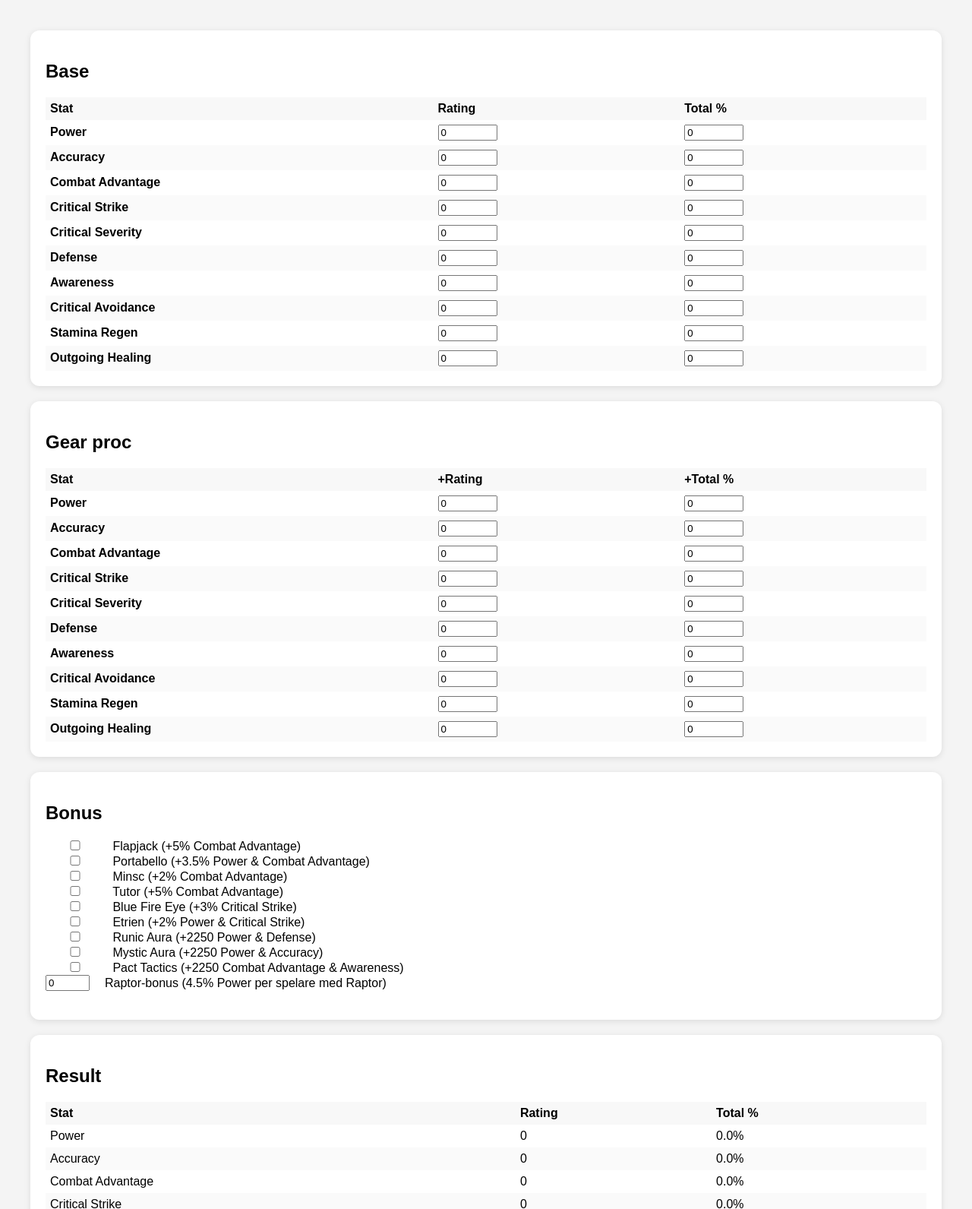
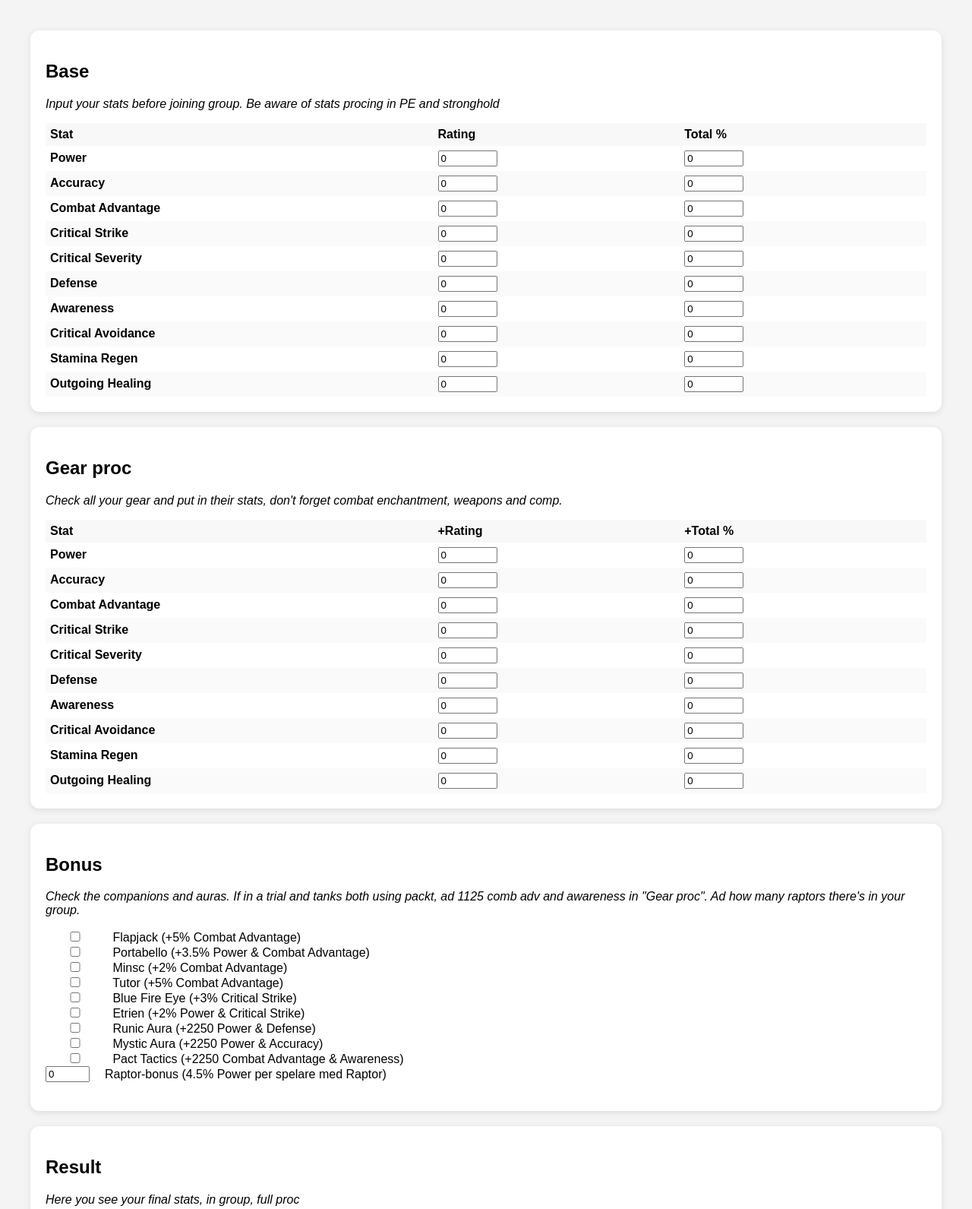
Before and after one commit to GizTux/Neverwinter, a plain HTML site: page index.html in a window 1280 px wide. Shown: the top 1591 px of the page at 76% size. Drawn offline with Linux system fonts and the light colour scheme.

Commit message:
Update index.html

```diff
--- a/index.html
+++ b/index.html
@@ -2,7 +2,7 @@
 <html lang="sv">
 <head>
   <meta charset="UTF-8" />
-  <title>Staträknare</title>
+  <title>Statcalculator</title>
   <style>
     body { font-family: sans-serif; margin: 40px; background: #f4f4f4; }
     .card { background: white; padding: 20px; margin-bottom: 20px; border-radius: 12px; box-shadow: 0 2px 8px rgba(0,0,0,0.1); }
@@ -67,6 +67,7 @@
 
 <div class="card">
   <h2>Base</h2>
+  <p><i>Input your stats before joining group. Be aware of stats procing in PE and stronghold</i></p>
   <table>
     <thead>
       <tr>
@@ -81,6 +82,7 @@
 
 <div class="card">
   <h2>Gear proc</h2>
+  <p><i>Check all your gear and put in their stats, don't forget combat enchantment, weapons and comp.</i></p>
   <table>
     <thead>
       <tr>
@@ -96,6 +98,7 @@
 <!-- BONUSLISTA UTAN DE TRE BORTTAGNA -->
 <div class="card">
   <h2>Bonus</h2>
+  <p><i>Check the companions and auras. If in a trial and tanks both using packt, ad 1125 comb adv and awareness in "Gear proc". Ad how many raptors there's in your group.</i></p>
   <label><input type="checkbox" class="bonus" data-bonus='{"Combat Advantage":{"total":5}}'> Flapjack (+5% Combat Advantage)</label><br>
   <label><input type="checkbox" class="bonus" data-bonus='{"Power":{"total":3.5},"Combat Advantage":{"total":3.5}}'> Portabello (+3.5% Power & Combat Advantage)</label><br>
   <label><input type="checkbox" class="bonus" data-bonus='{"Combat Advantage":{"total":2}}'> Minsc (+2% Combat Advantage)</label><br>
@@ -104,17 +107,15 @@
   <label><input type="checkbox" class="bonus" data-bonus='{"Power":{"total":2},"Critical Strike":{"total":2}}'> Etrien (+2% Power & Critical Strike)</label><br>
   <label><input type="checkbox" class="bonus" data-bonus='{"Power":{"rating":2250},"Defense":{"rating":2250}}'> Runic Aura (+2250 Power & Defense)</label><br>
   <label><input type="checkbox" class="bonus" data-bonus='{"Power":{"rating":2250},"Accuracy":{"rating":2250}}'> Mystic Aura (+2250 Power & Accuracy)</label><br>
-    <label><input type="checkbox" class="bonus" data-bonus='{"Combat Advantage":{"rating":2250},"Awareness":{"rating":2250}}'> Pact Tactics (+2250 Combat Advantage & Awareness)</label><br>
-
+  <label><input type="checkbox" class="bonus" data-bonus='{"Combat Advantage":{"rating":2250},"Awareness":{"rating":2250}}'> Pact Tactics (+2250 Combat Advantage & Awareness)</label><br>
   <label style="display: flex; align-items: center; gap: 10px;">
-    <input type="number" id="raptor-count" min="0" max="15" value="0" style="width: 50px;">
-    Raptor-bonus (4.5% Power per spelare med Raptor)
-  </label><br>
+  <input type="number" id="raptor-count" min="0" max="15" value="0" style="width: 50px;">Raptor-bonus (4.5% Power per spelare med Raptor)</label><br>
 </div>
 
 
 <div class="card">
   <h2>Result</h2>
+  <p><i>Here you see your final stats, in group, full proc</i></p>
   <table>
     <thead>
       <tr>
```
